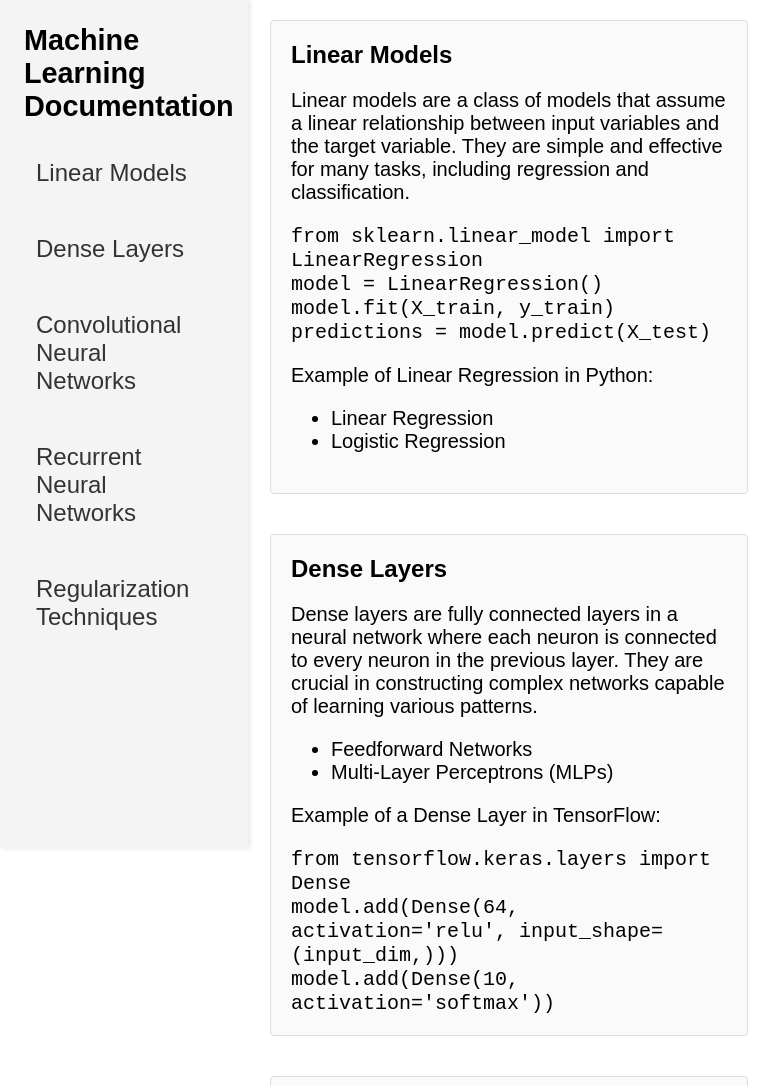
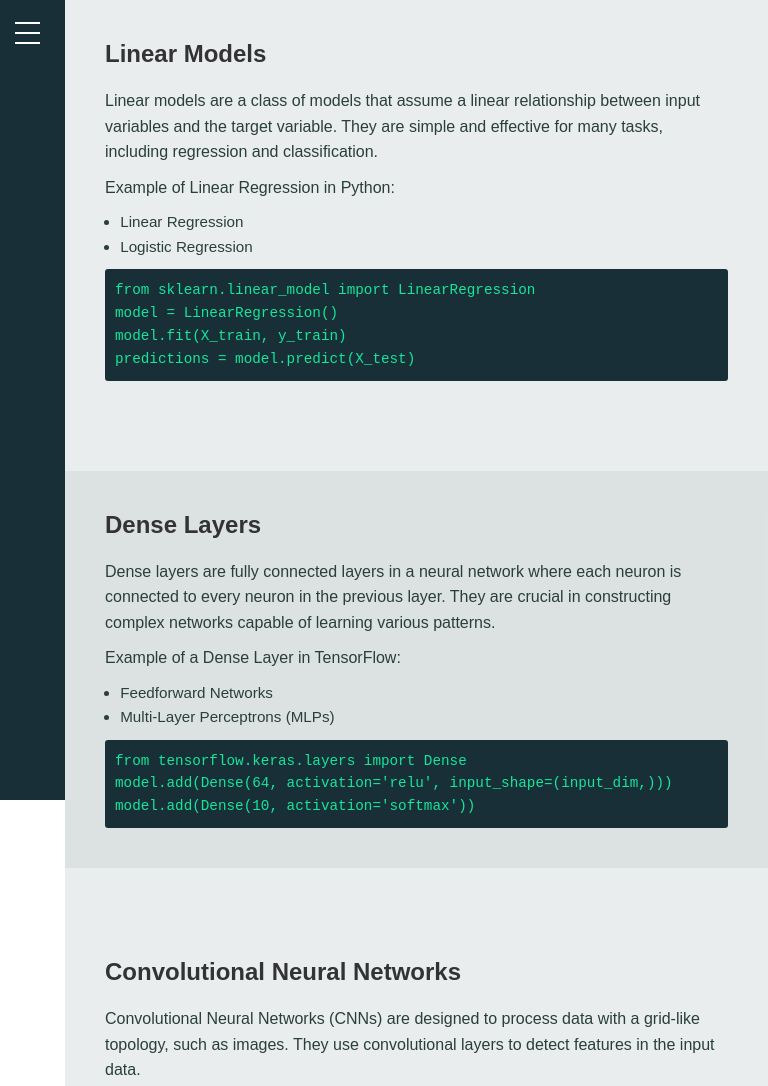
Before and after one commit to Ayoub-Younes/technical-documentation-page, a plain HTML site: page index.html in a window 768 px wide. Shown: the top 1086 px of the page. Drawn offline with Linux system fonts and the light colour scheme.

Commit message:
Initial commit for technical-documentation-page

```diff
--- a/index.html
+++ b/index.html
@@ -7,10 +7,20 @@
   <link rel="stylesheet" href="styles.css">
 </head>
 <body>
-  <main id="main-doc">
-    <nav id="navbar">
+  <label class="burger">
+  <div class="checkmark">
+    <span></span>
+    <span></span>
+    <span></span>
+  </div>
+  </label>
+  <nav id="navbar">
+  <div>
+
+  </div>
+    <div class="side-bar">
       <header>
-        <h1>Machine Learning Documentation</h1>
+        <h2>Machine Learning Documentation</h2>
       </header>
       <ul>
         <li><a class="nav-link" href="#Linear_Models">Linear Models</a></li>
@@ -19,34 +29,36 @@
         <li><a class="nav-link" href="#Recurrent_Neural_Networks">Recurrent Neural Networks</a></li>
         <li><a class="nav-link" href="#Regularization_Techniques">Regularization Techniques</a></li>
       </ul>
-    </nav>
+    </div>
+  </nav>
+  <main id="main-doc">
     <section id="Linear_Models" class="main-section">
       <header>
-        <h1>Linear Models</h1>
+        <h2>Linear Models</h2>
       </header>
           <p>Linear models are a class of models that assume a linear relationship between input variables and the target variable. They are simple and effective for many tasks, including regression and classification.</p>
+          <p>Example of Linear Regression in Python:</p>
+          <ul>
+            <li>Linear Regression</li>
+            <li>Logistic Regression</li>
+          </ul>
           <code>
             from sklearn.linear_model import LinearRegression<br>
             model = LinearRegression()<br>
             model.fit(X_train, y_train)<br>
             predictions = model.predict(X_test)
           </code>
-          <p>Example of Linear Regression in Python:</p>
-          <ul>
-            <li>Linear Regression</li>
-            <li>Logistic Regression</li>
-          </ul>
     </section>
     <section id="Dense_Layers" class="main-section">
       <header>
-        <h1>Dense Layers</h1>
+        <h2>Dense Layers</h2>
       </header>
           <p>Dense layers are fully connected layers in a neural network where each neuron is connected to every neuron in the previous layer. They are crucial in constructing complex networks capable of learning various patterns.</p>
+          <p>Example of a Dense Layer in TensorFlow:</p>
           <ul>
             <li>Feedforward Networks</li>
             <li>Multi-Layer Perceptrons (MLPs)</li>
           </ul>
-          <p>Example of a Dense Layer in TensorFlow:</p>
           <code>
             from tensorflow.keras.layers import Dense<br>
             model.add(Dense(64, activation='relu', input_shape=(input_dim,)))<br>
@@ -55,14 +67,14 @@
     </section>
     <section id="Convolutional_Neural_Networks" class="main-section">
       <header>
-        <h1>Convolutional Neural Networks</h1>
+        <h2>Convolutional Neural Networks</h2>
       </header>
           <p>Convolutional Neural Networks (CNNs) are designed to process data with a grid-like topology, such as images. They use convolutional layers to detect features in the input data.</p>
+          <p>Example of a Convolutional Layer in TensorFlow</p>
           <ul>
             <li>Image Classification</li>
             <li>Object Detection</li>
           </ul>
-          <p>Example of a Convolutional Layer in TensorFlow</p>
           <code>
             from tensorflow.keras.layers import Conv2D<br>
             model.add(Conv2D(32, (3, 3), activation='relu', input_shape=(img_height, img_width, 3)))<br>
@@ -71,14 +83,14 @@
     </section>
     <section id="Recurrent_Neural_Networks" class="main-section">
       <header>
-        <h1>Recurrent Neural Networks</h1>
+        <h2>Recurrent Neural Networks</h2>
       </header>
           <p>Recurrent Neural Networks (RNNs) are suited for sequence data. They use feedback connections to process sequences of inputs, making them ideal for tasks such as time-series analysis and natural language processing.</p>
+          <p>Example of an LSTM Layer in TensorFlow:</p>
           <ul>
             <li>Long Short-Term Memory (LSTM)</li>
             <li>Gated Recurrent Units (GRUs)</li>
           </ul>
-          <p>Example of an LSTM Layer in TensorFlow:</p>
           <code>
             from tensorflow.keras.layers import LSTM<br>
             model.add(LSTM(50, return_sequences=True, input_shape=(timesteps, features)))<br>
@@ -87,14 +99,14 @@
     </section>
     <section id="Regularization_Techniques" class="main-section">
       <header>
-        <h1>Regularization Techniques</h1>
+        <h2>Regularization Techniques</h2>
       </header>
           <p>Regularization techniques are used to prevent overfitting by adding a penalty to the loss function. Common techniques include L1 and L2 regularization, dropout, and early stopping.</p>
+          <p>Example of Dropout in TensorFlow:</p>
           <ul>
             <li>L1 Regularization</li>
             <li>Dropout</li>
           </ul>
-          <p>Example of Dropout in TensorFlow:</p>
           <code>
             from tensorflow.keras.layers import Dropout<br>
             model.add(Dropout(0.5))<br>
@@ -103,4 +115,27 @@
     </section>
   </main>
 </body>
+
+<script>
+  const burger = document.querySelector('.burger')
+  const navbar = document.getElementById('navbar')
+  const sidebar = document.querySelector('.side-bar')
+  const listItems = document.querySelectorAll('li')
+
+  burger.addEventListener('click', () =>{
+    burger.classList.toggle('active');
+    navbar.classList.toggle('active');
+    sidebar.classList.toggle('active');
+  });
+
+  listItems.forEach(item => {
+    item.addEventListener('click', () =>{
+      listItems.forEach(item => item.classList.remove("active"))
+      item.classList.toggle("active")
+    });
+  })
+
+
+
+</script>
 </html>
--- a/styles.css
+++ b/styles.css
@@ -1,72 +1,292 @@
+:root {
+  --sidebar-width-1: 350px;
+  --sidebar-width-2: 300px;
+  --sidebar-width-3: 250px;
+}
+
+* {
+  margin: 0;
+  padding: 0;
+  box-sizing: border-box;
+}
+
+
+
 html {
   scroll-behavior: smooth;
 }
 
 body {
-  margin: 0;
+  position: relative;
   font-family: Arial, sans-serif;
-  padding: 0;
-}
-
-#navbar {
-  width: 200px;
-  position: fixed;
-  top: 0;
-  left: 0;
-  height: 100%;
-  background-color: #f4f4f4;
-  padding: 1em;
-  box-shadow: 2px 0 5px rgba(0, 0, 0, 0.1);
-  overflow-y: auto;
-  z-index: 1000;
-}
-
-#navbar ul {
-  list-style-type: none;
-  padding: 0;
-  margin: 0;
-}
-
-#navbar ul li {
-  margin: 1em 0;
-}
-
-#navbar a.nav-link {
-  text-decoration: none;
-  color: #333;
-  display: block;
-  padding: 0.5em;
-}
-
-#main-doc {
-  margin-left: 250px;
-  padding: 1em;
-  box-sizing: border-box;
+  font-size: 1em;
+  display: flex;
+  min-height: 100vh;
 }
 
 
-.main-section {
-  margin-bottom: 2em;
-  padding: 1em;
-  border: 1px solid #ddd;
-  border-radius: 4px;
-  background-color: #fafafa;
+/* Sidebar Styles */
+
+nav {
+  width: var(--sidebar-width-1);
+  background-color: #192f38;
+  color: #fff;
+  position: fixed;
+  top: 0;
+  height: 100%;
+  padding: 2em;
+}
+
+.burger {
+  display: none;
+  position: fixed;
+  z-index: 2;
+  left: 0.25em;
+  top: 1em;
+  cursor: pointer;
+  font-size: 20px;
+  user-select: none;
+  margin-bottom: 1.5em;
+  padding: 0 0.5em;
+}
+
+.burger input {
+  display: none;
+}
+
+/* Burger icon default state */
+.checkmark {
   position: relative;
+  top: 0;
+  left: 0;
+  height: 1.2em;
+  width: 1.3em;
+}
+
+.checkmark span {
+  width: 25px;
+  height: 2px;
+  background-color: white;
+  position: absolute;
+  transition: all 0.3s ease-in-out;
+}
+
+.checkmark span:nth-child(1) {
+  top: 10%;
+}
+
+.checkmark span:nth-child(2) {
+  top: 50%;
+}
+
+.checkmark span:nth-child(3) {
+  top: 90%;
+}
+
+/* ✅ Updated animation when .active is applied */
+.burger.active .checkmark span:nth-child(1) {
+  top: 50%;
+  transform: translateY(-50%) rotate(45deg);
+}
+
+.burger.active .checkmark span:nth-child(2) {
+  top: 50%;
+  transform: translateY(-50%) rotate(-45deg);
+}
+
+.burger.active .checkmark span:nth-child(3) {
+  transform: translateX(-50px);
+  opacity: 0;
+}
+
+.side-bar{
+  opacity: 1;
+ }
+
+nav ul {
+  display: flex;
+  flex-direction: column;
+  gap: 10px;
+  list-style-type: none;
+}
+
+nav li {
+  padding: 0.5em 1em;
+  cursor: pointer;
+  transition: all 0.2s ease-in-out;
 }
 
 
-header h1 {
-  font-size: 1.2em;
-  margin-top: 0;
+nav li:hover , nav li.active{
+  background-color: #dce3e2;
+  color : #1e1e2f;
+}
+
+nav li:hover a,  nav li.active a {
+ color : #1e1e2f;}
+
+nav h2 {
+  color: #e8eced;
+  margin-bottom: 30px;
+  font-size: 1.4em;
+  padding-bottom: 0.5em;
+  border-bottom: 2px solid #bbbbc0;
+}
+nav a {
+  font-size: 1.1em;
+  display: block;
+  color: #ddd;
+  text-decoration: none;
+  margin: 0;
+  transition: color 0.2s ease-in-out;
+}
+
+/* Main Content Styles */
+
+main {
+  display: flex;
+  flex-direction: column;
+  flex-wrap: wrap;
+  background-color: #375d661c;
+  margin-left: var(--sidebar-width-1);
+}
+
+main section {
+  width: 100%;
+  display: flex;
+  flex-direction: column;
+  gap: 10px;
+  padding: 40px;
+  margin-bottom: 50px;
+}
+
+main section:nth-child(even) {
+  background-color: #37665613;
+}
+
+main h2 {
+  color: #333;
+  margin-bottom: 10px;
+}
+
+main ul {
+  font-size: 0.95em;
+  margin-left: 1em;
+}
+
+main p, main ul  {
+  line-height: 1.6;
+  color: #2a3f3a;
+}
+
+code {
+  line-height: 1.6;
+  font-size: 1.1em;
+  background-color: #192f38;
+  color: #15e699;
+  padding: 10px;
+  border-radius: 3px;
+}
+
+/* Responsive Design */
+
+@media (max-width: 1200px) {
+
+  body {
+    font-size: 0.9em;
+  }
+
+  nav {
+    width: var(--sidebar-width-2);
+  }
+
+  main {
+    margin-left: var(--sidebar-width-2);
+  }
+
 }
 
 
-@media only screen and (min-width: 700px) {
-  #navbar {
-    font-size: 1.2em;
+@media (max-width: 1050px) {
+
+  body {
+    font-size: 0.85em;
   }
 
-  #main-doc {
-    font-size: 20px;
+  nav {
+    width: var(--sidebar-width-3);
+    padding: 2em 1em;
   }
+
+
+  main {
+    margin-left: var(--sidebar-width-3);
+  }
+
 }
+
+@media (max-width: 950px) {
+
+  body {
+    font-size: 0.8em;
+  }
+
+  nav {
+    width: 200px;
+    padding: 3em 0.5em;
+  }
+
+  main {
+    margin-left: 200px;
+  }
+
+  nav h2 {
+    margin-bottom: 20px;
+    margin-left: 0.5em;
+  }
+
+
+}
+
+
+
+@media (max-width: 768px) {
+
+  body {
+    font-size: 1em;
+  }
+
+  nav {
+    transform: translateX(calc(25px + 2.5em - 350px));
+    width: var(--sidebar-width-1);
+    padding: 5em 1em;
+    transition: all 0.3s ease;
+  }
+
+  nav.active {
+    transform: translateX(0);
+  }
+
+  .side-bar {
+    opacity: 0;
+    transition: all 0.3s ease;
+  }
+
+  .side-bar.active {
+    opacity: 1;
+  }
+
+  main {
+    margin-left: calc(25px + 2.5em);
+  }
+
+  nav h2 {
+    margin-bottom: 20px;
+    margin-left: 0.5em;
+  }
+
+  .burger {
+    display: block;
+  }
+
+}
```
